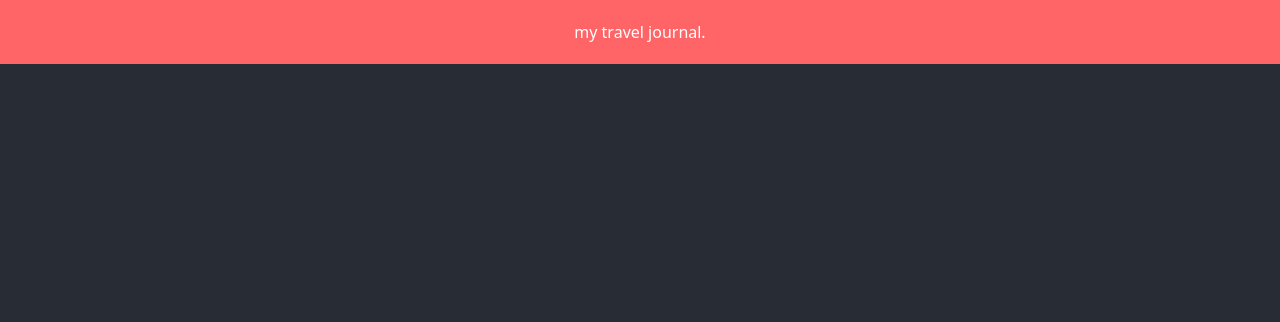
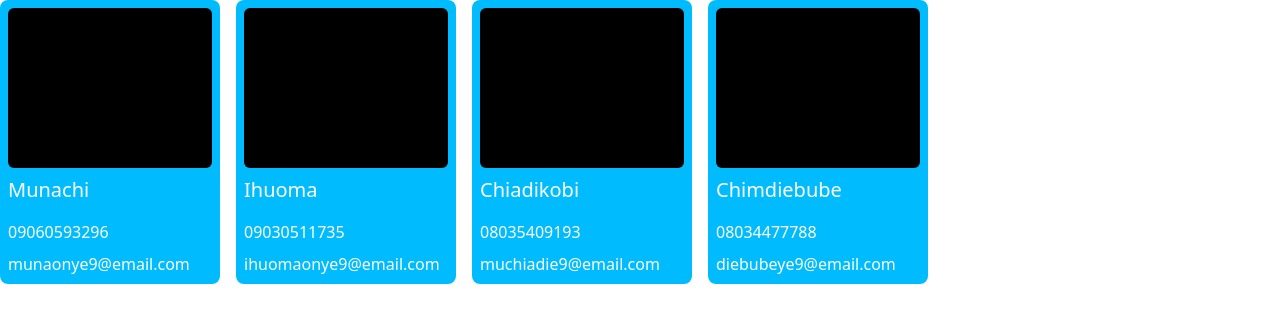
Before and after one commit to munachi821/react-app, a React (Vite) app: page / in a window 1280 px wide. Shown: the top 322 px of the page. Built offline with nearby package versions, Linux system fonts and the light colour scheme.

Commit message:
was working on a personal project

```diff
--- a/src/App.jsx
+++ b/src/App.jsx
@@ -1,10 +1,35 @@
 //import Main from "./Components/Main";
 import Header from "./Components/Header";
+import Entry from "./Components/entry";
+import Contact from "./Components/contact cat";
 
 const App = () => {
   return (
     <>
-      <Header />
+      {/* <Header />
+      <Entry /> */}
+      <div className="flex space-x-4">
+        <Contact
+          name="Munachi"
+          phoneNumber="09060593296"
+          email="munaonye9@email.com"
+        />
+        <Contact
+          name="Ihuoma"
+          phoneNumber="09030511735"
+          email="ihuomaonye9@email.com"
+        />
+        <Contact
+          name="Chiadikobi"
+          phoneNumber="08035409193"
+          email="muchiadie9@email.com"
+        />
+        <Contact
+          name="Chimdiebube"
+          phoneNumber="08034477788"
+          email="diebubeye9@email.com"
+        />
+      </div>
     </>
   );
 };
--- /dev/null
+++ b/src/Components/contact cat.jsx
@@ -0,0 +1,15 @@
+const Contact = (props) => {
+  return (
+    <div className="w-55 bg-sky-400 p-2 rounded-lg">
+      <div className="w-full h-40 bg-black rounded-md"></div>
+      <p className="mt-2 text-xl font-medium text-white">{props.name}</p>
+
+      <div className="mt-4 space-y-2 text-white">
+        <p>{props.phoneNumber}</p>
+        <p>{props.email}</p>
+      </div>
+    </div>
+  );
+};
+
+export default Contact;
--- /dev/null
+++ b/src/Components/entry.jsx
@@ -0,0 +1,35 @@
+import mountfujiimg from "../images/mount fuji.jpg";
+const entry = () => {
+  return (
+    <div className="flex items-center pl-8 pt-8 w-[1000px]">
+      <div className="bg-red-600 rounded-lg w-[208px] h-[180px] overflow-hidden">
+        <img
+          src={mountfujiimg}
+          alt="mount fuji"
+          className="w-full h-full object-cover"
+        />
+      </div>
+      <div className="ml-4">
+        <ul>
+          <li className="mb-2">
+            JAPAN{" "}
+            <span className="hover:underline transition text-gray-400 cursor-pointer">
+              View on Google Maps
+            </span>
+          </li>
+
+          <h1 className="text-2xl font-bold mb-4">Mount Fuji</h1>
+
+          <li className="font-medium mb-2">12 jan, 2025 - 24 jan, 2025</li>
+
+          <p className="text-lg">
+            Mount Fuji is the tallest mountain in japan, standing at 3,776
+            meters(12,380 feet), Mount Fuji is the single most popular tourist
+            site in Japan, for both japanese and foreign tourists
+          </p>
+        </ul>
+      </div>
+    </div>
+  );
+};
+export default entry;
--- a/src/index.css
+++ b/src/index.css
@@ -1,5 +1,5 @@
 @import "tailwindcss";
 
 body {
-  @apply bg-[#282D35];
+  @apply bg-white;
 }
```
Also changed, not shown: src/images/mount fuji.jpg (added).
